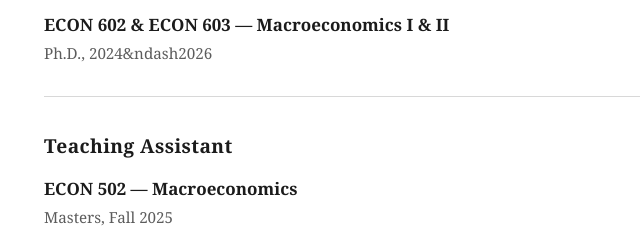
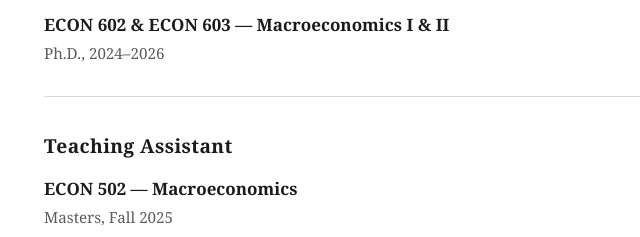
Before and after one commit to ELatulippe/ELatulippe.github.io, a plain HTML site: page teaching.html in a window 1280 px wide. Shown: the part 349-586 px from the top of the page, 418-1058 px from the left. Drawn offline with Linux system fonts and the light colour scheme; files that its build step writes are made by us from their sources.

Commit message:
Update teaching.html

```diff
--- a/teaching.html
+++ b/teaching.html
@@ -60,7 +60,7 @@
 
       <div class="entry">
         <span class="role">ECON 602 &amp; ECON 603 — Macroeconomics I &amp; II</span><br>
-        <span class="meta">Ph.D., 2024&ndash2026</span>
+        <span class="meta">Ph.D., 2024&ndash;2026</span>
       </div>
 
       <hr>
```
